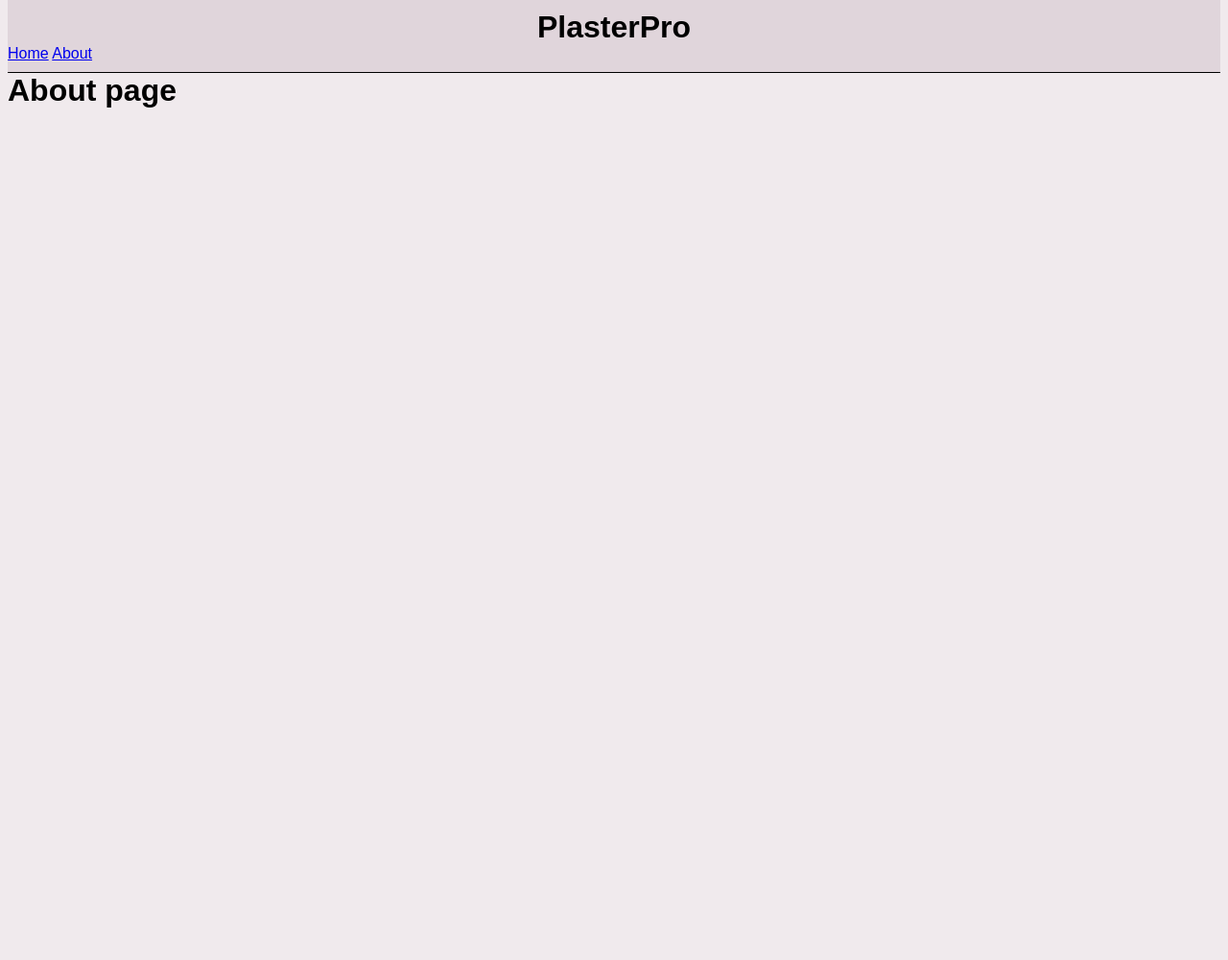
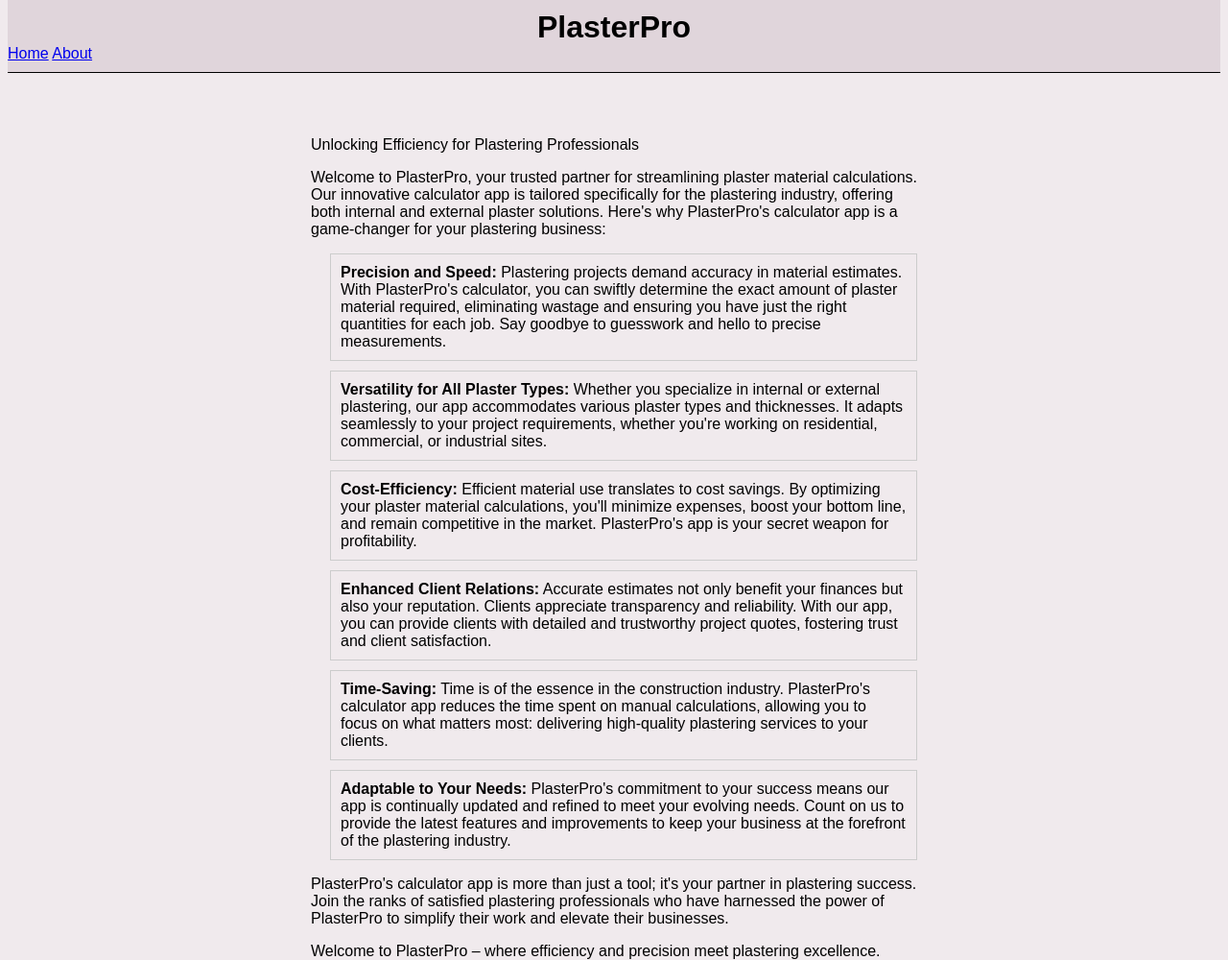
Before and after one commit to dhurrell001/Plaster-calculator-web-app, a Django app: page /about/ in a window 1280 px wide. Shown: the whole page at 96% size. Before the commit the page ends 112 px from the top, so only its background shows below. Run offline with Django 4.2, Linux system fonts and the light colour scheme.

Commit message:
Add style sheet
added seperate static style sheet. Add css to about page

```diff
--- /dev/null
+++ b/calculator/static/calculator/styles.css
@@ -0,0 +1,109 @@
+header{
+    /* width: 70%; */
+    margin: 0 auto;
+}
+body{
+    /* background-color: darkblue; */
+    background-color: #f0eaed;
+    margin-top: 0;
+    font-family: Arial, Helvetica, sans-serif;
+}
+.heading{
+
+
+    background-color: #e0d5db;
+    text-align: center;
+    /* border-bottom: 1px solid black; */
+    margin: 0;
+    padding-top: 10px;
+}
+.navigation{
+    text-align: left;
+    /* background-color: beige; */
+    background-color: #e0d5db;
+    padding-bottom: 10px;
+    border-bottom: 1px solid black;
+}
+h1{
+    /* padding-top: 5px; */
+    margin: 0;
+}
+
+/* home page css */
+.container{
+    /* border: 1px solid #000; 1px thin border with a solid black color */
+    /* padding: 10px;  */
+    padding-top: 50px;
+    margin-top: 50px;
+    width : 70%;
+    margin: 0 auto;
+    /* background-color : white; */
+    background-color: #f0eaed;
+    height: 100vh;
+}
+.calculator{
+ /* border: 1px solid #000; 1px thin border with a solid black color */
+    border-top: 1px solid #000; /* 1px top border with a solid black color */
+    border-bottom: 1px solid #000; /* 1px bottom border with a solid black color */
+    margin-bottom: 30px;
+    padding: 10px;
+    width: 70%;
+    margin: 10 auto;
+    /* background-color: white; */
+    background-color: #f0eaed;
+    height: auto;
+    text-align:center;
+}
+.description{
+    /* background-color: yellow; */
+    background-color: #f0eaed;
+    border-bottom: 1px solid #000; /* 1px thin border with a solid black color */
+    /* padding-top: 10px;  */
+    width: 60%;
+    margin: 20 auto;
+    font-size: 13.3px;
+
+    /* height: 40vh; */
+    height:30vh;
+    text-align:center;
+}
+.reset-link {
+    display: inline-block;
+    padding: 2px;
+    background-color: #e5e1e1;
+    text-decoration: none;
+    color: #000;
+    border: 1px solid #000;
+    font-size: 13.3px;
+}
+
+.reset-link:hover {
+    background-color: #eee;
+}
+
+/* about page css */
+/* Target the unordered list with the "custom-list" class */
+.custom-list {
+    /* list-style-type: disc; You can change the list style type */
+    padding-left: 20px;   /* Add padding to the left of the list */
+    list-style-type: none;
+
+}
+
+/* Style the list items (list elements) */
+.custom-list li {
+    border: 1px solid #ccc; /* Add a border around each list item */
+    padding: 10px;          /* Add padding around each list item */
+    margin: 10px 0;         /* Add margin to separate list items */
+}
+.container-about{
+    /* border: 1px solid #000; 1px thin border with a solid black color */
+    /* padding: 10px;  */
+    padding-top: 50px;
+    margin-top: 50px;
+    width : 50%;
+    margin: 0 auto;
+    /* background-color : white; */
+    background-color: #f0eaed;
+    height: 100vh;
+}
--- a/plasterCalculator/settings.py
+++ b/plasterCalculator/settings.py
@@ -11,6 +11,7 @@ https://docs.djangoproject.com/en/4.2/ref/settings/
 """
 
 from pathlib import Path
+import os
 
 # Build paths inside the project like this: BASE_DIR / 'subdir'.
 BASE_DIR = Path(__file__).resolve().parent.parent
@@ -118,6 +119,9 @@ USE_TZ = True
 # https://docs.djangoproject.com/en/4.2/howto/static-files/
 
 STATIC_URL = 'static/'
+STATICFILES_DIRS = [os.path.join(BASE_DIR, "calculator/static")]
+
+# STATICFILES_DIRS = [os.path.join(BASE_DIR, "plasterCalculator/static")
 
 # Default primary key field type
 # https://docs.djangoproject.com/en/4.2/ref/settings/#default-auto-field
--- a/templates/about.html
+++ b/templates/about.html
@@ -1,5 +1,37 @@
 <!-- template/about.html -->
 {% extends "base.html" %}
 {% block content %}
-<h1>About page</h1>
+<div class = "container-about">
+<div id="about_text">
+    <p>Unlocking Efficiency for Plastering Professionals</p>
+
+    <p>Welcome to PlasterPro, your trusted partner for streamlining plaster material calculations. Our innovative calculator app is tailored specifically for the plastering industry, offering both internal and external plaster solutions. Here's why PlasterPro's calculator app is a game-changer for your plastering business:</p>
+
+    <ul class = "custom-list">
+        <li>
+            <strong>Precision and Speed:</strong> Plastering projects demand accuracy in material estimates. With PlasterPro's calculator, you can swiftly determine the exact amount of plaster material required, eliminating wastage and ensuring you have just the right quantities for each job. Say goodbye to guesswork and hello to precise measurements.
+        </li>
+        <li>
+            <strong>Versatility for All Plaster Types:</strong> Whether you specialize in internal or external plastering, our app accommodates various plaster types and thicknesses. It adapts seamlessly to your project requirements, whether you're working on residential, commercial, or industrial sites.
+        </li>
+        <li>
+            <strong>Cost-Efficiency:</strong> Efficient material use translates to cost savings. By optimizing your plaster material calculations, you'll minimize expenses, boost your bottom line, and remain competitive in the market. PlasterPro's app is your secret weapon for profitability.
+        </li>
+        <li>
+            <strong>Enhanced Client Relations:</strong> Accurate estimates not only benefit your finances but also your reputation. Clients appreciate transparency and reliability. With our app, you can provide clients with detailed and trustworthy project quotes, fostering trust and client satisfaction.
+        </li>
+        <li>
+            <strong>Time-Saving:</strong> Time is of the essence in the construction industry. PlasterPro's calculator app reduces the time spent on manual calculations, allowing you to focus on what matters most: delivering high-quality plastering services to your clients.
+        </li>
+        <li>
+            <strong>Adaptable to Your Needs:</strong> PlasterPro's commitment to your success means our app is continually updated and refined to meet your evolving needs. Count on us to provide the latest features and improvements to keep your business at the forefront of the plastering industry.
+        </li>
+    </ul>
+
+    <p>PlasterPro's calculator app is more than just a tool; it's your partner in plastering success. Join the ranks of satisfied plastering professionals who have harnessed the power of PlasterPro to simplify their work and elevate their businesses.</p>
+
+    <p>Welcome to PlasterPro – where efficiency and precision meet plastering excellence.</p>
+</div>
+</div>
+
 {% endblock content %}
--- a/templates/base.html
+++ b/templates/base.html
@@ -1,36 +1,13 @@
 <!-- template/base.html -->
+{%load static%}
 <style>
-    header{
-        /* width: 70%; */
-        margin: 0 auto;
-    }
-    body{
-        /* background-color: darkblue; */
-        background-color: #f0eaed;
-        margin-top: 0;
-        font-family: Arial, Helvetica, sans-serif;
-    }
-    .heading{
 
+</style>
+<head>
+    <link rel="stylesheet" href="{% static 'calculator/styles.css' %}">
 
-        background-color: #e0d5db;
-        text-align: center;
-        /* border-bottom: 1px solid black; */
-        margin: 0;
-        padding-top: 10px;
-    }
-    .navigation{
-        text-align: left;
-        /* background-color: beige; */
-        background-color: #e0d5db;
-        padding-bottom: 10px;
-        border-bottom: 1px solid black;
-    }
-    h1{
-        /* padding-top: 5px; */
-        margin: 0;
-    }
-</style>
+    <!-- <link rel="stylesheet" type="text/css" href="{% static 'css/other_styles.css' %}"> -->
+</head>
 <header>
     <div class= "heading">
         <h1>PlasterPro</h1>
```
Also changed, not shown: calculator/static/calculator/home_style.css (added, +50 -0 lines), templates/home.html (+25 -39 lines).
